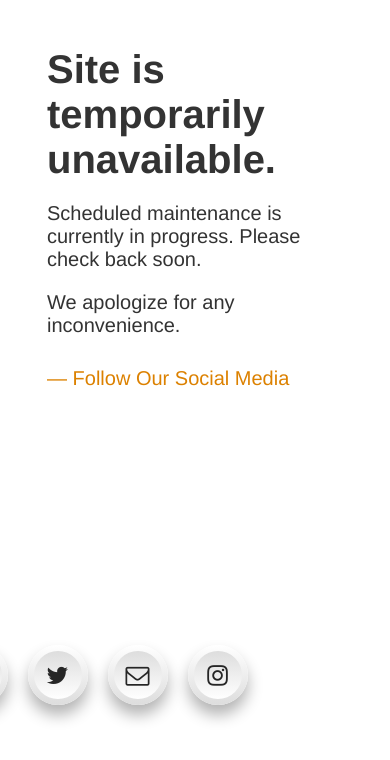
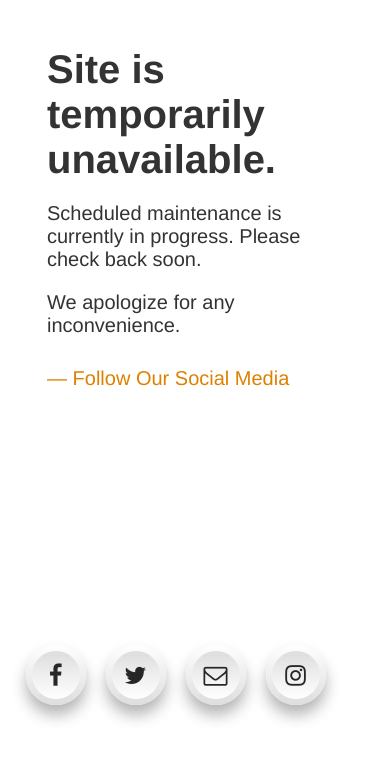
Before and after one commit to Elfridhasman/Elfridhasman.github.io, a plain HTML site: page index.html in a window 390 px wide. Drawn offline with Linux system fonts and the light colour scheme.

Commit message:
Update style.css

```diff
--- a/assets/style.css
+++ b/assets/style.css
@@ -51,7 +51,7 @@ ul {
 
 @media only screen and (max-width : 780px) {
     ul {
-        left: 25%;
+        left: 45%;
     }
 }
 
```
